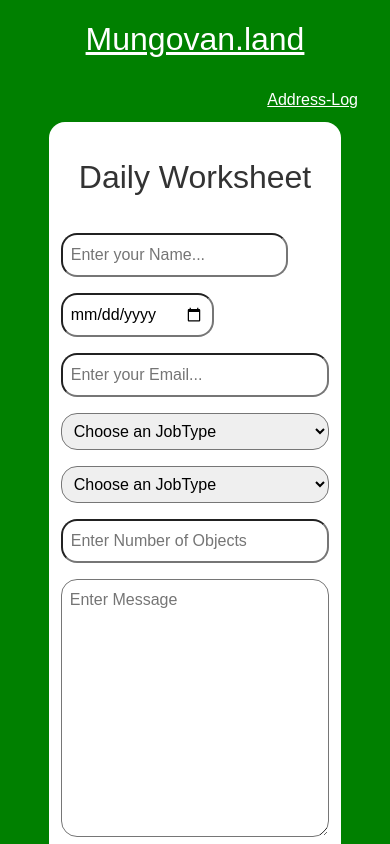
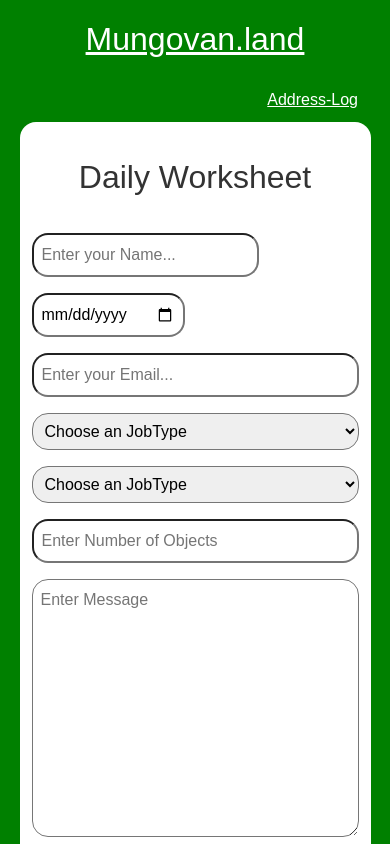
Before and after one commit to jlloyd0430/Mungovan-Trucking, a React (Create React App) app: page / in a window 390 px wide. Shown: the top 844 px of the page. Built offline with nearby package versions, Linux system fonts and the light colour scheme.

Commit message:
Update App.css
Refactor mobil view

```diff
--- a/src/App.css
+++ b/src/App.css
@@ -73,7 +73,7 @@ form {
 
 @media only screen and (max-width: 768px) {
   form {
-    width: 75% !important;
+    width: 90% !important;
     margin: auto !important;
     /* Add margin to the left and right sides of the form */
   }
```
